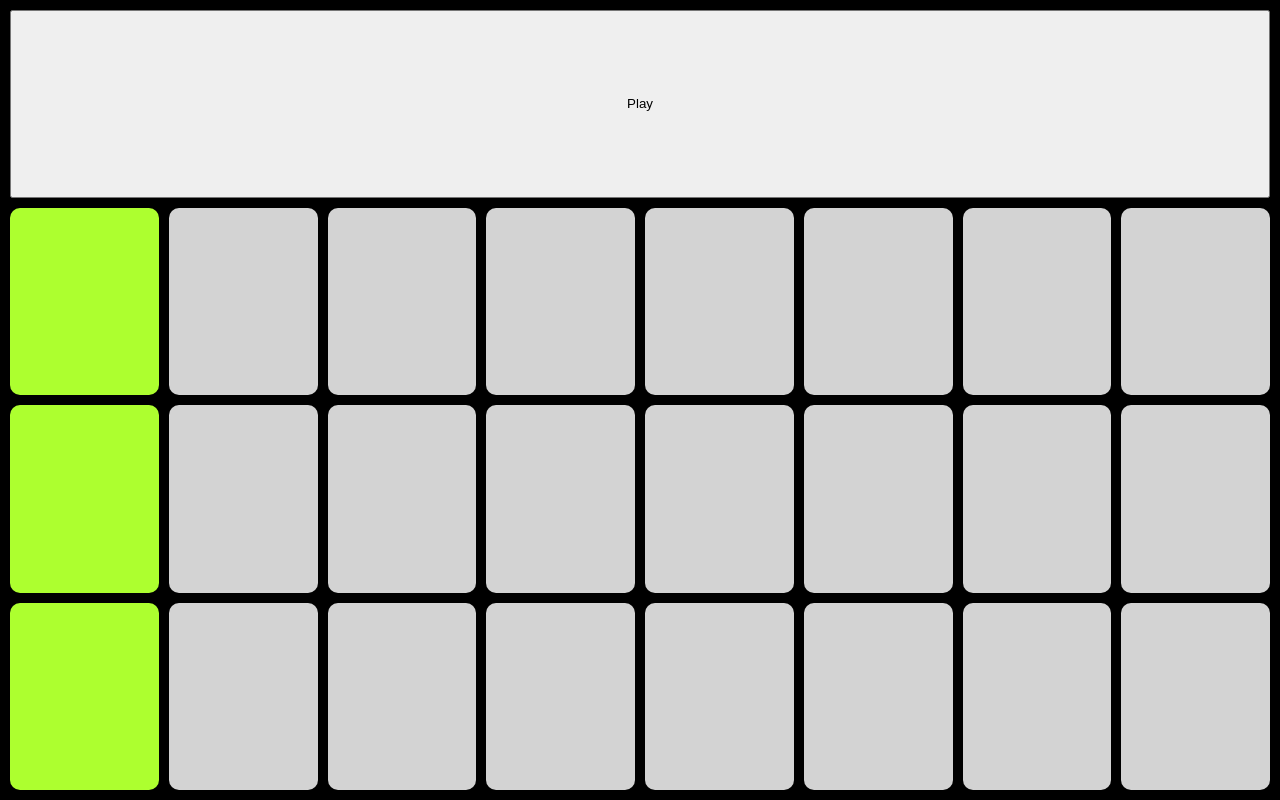
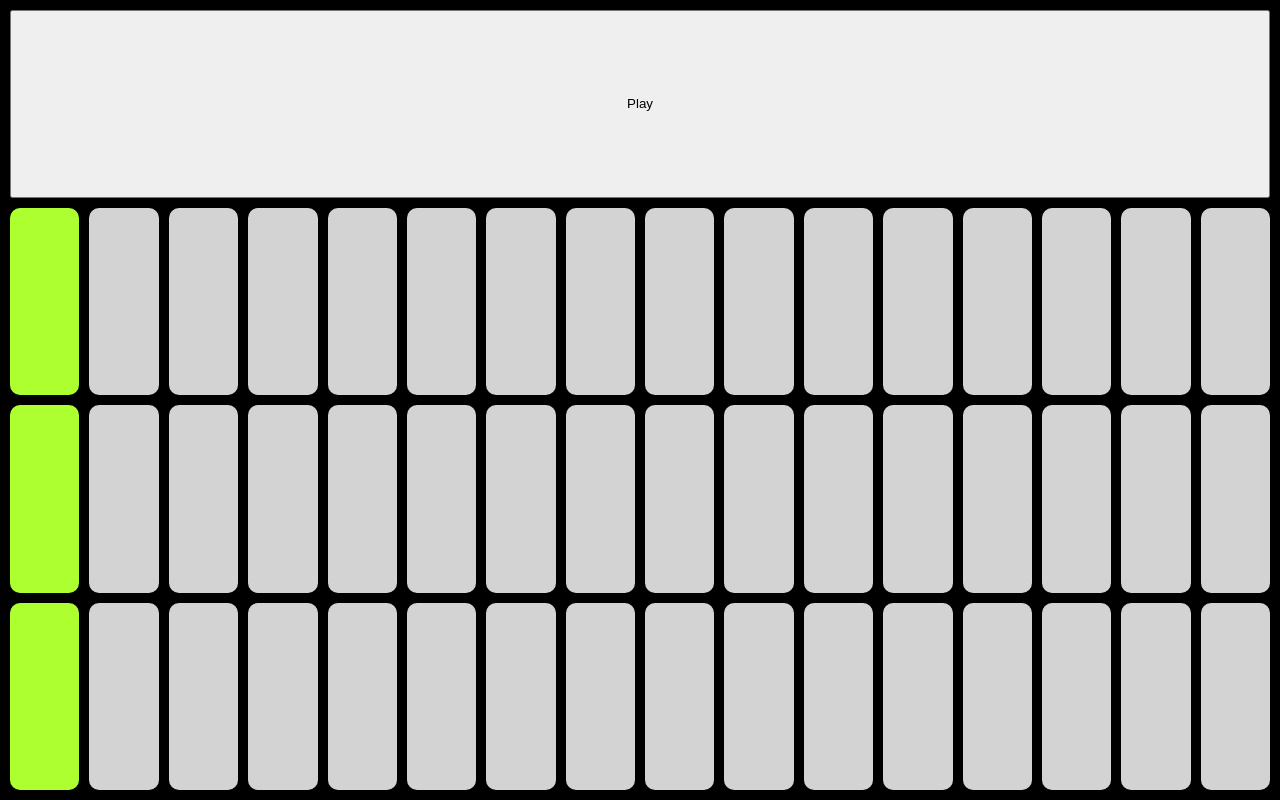
Before and after one commit to umarmohammed/step-sequencer, an Angular app: page / in a window 1280 px wide. Built offline with nearby package versions, Linux system fonts and the light colour scheme.

Commit message:
use 16 quarter notes

```diff
--- a/src/app/channel-sequence-display/channel-sequence-display.component.css
+++ b/src/app/channel-sequence-display/channel-sequence-display.component.css
@@ -1,7 +1,7 @@
 .container {
   display: grid;
   grid-gap: 10px;
-  grid-template-columns: repeat(8, 1fr);
+  grid-template-columns: repeat(16, 1fr);
   height: 100%;
   width: 100%;
 }
--- a/src/app/services/sequence.service.ts
+++ b/src/app/services/sequence.service.ts
@@ -4,7 +4,7 @@ import { map, filter, scan, distinctUntilChanged, tap } from 'rxjs/operators';
 
 @Injectable({ providedIn: 'root' })
 export class SequenceService {
-  static readonly numQuerterNotes = 8;
+  static readonly numQuerterNotes = 16;
 
   private interval$ = interval(250);
 
```
